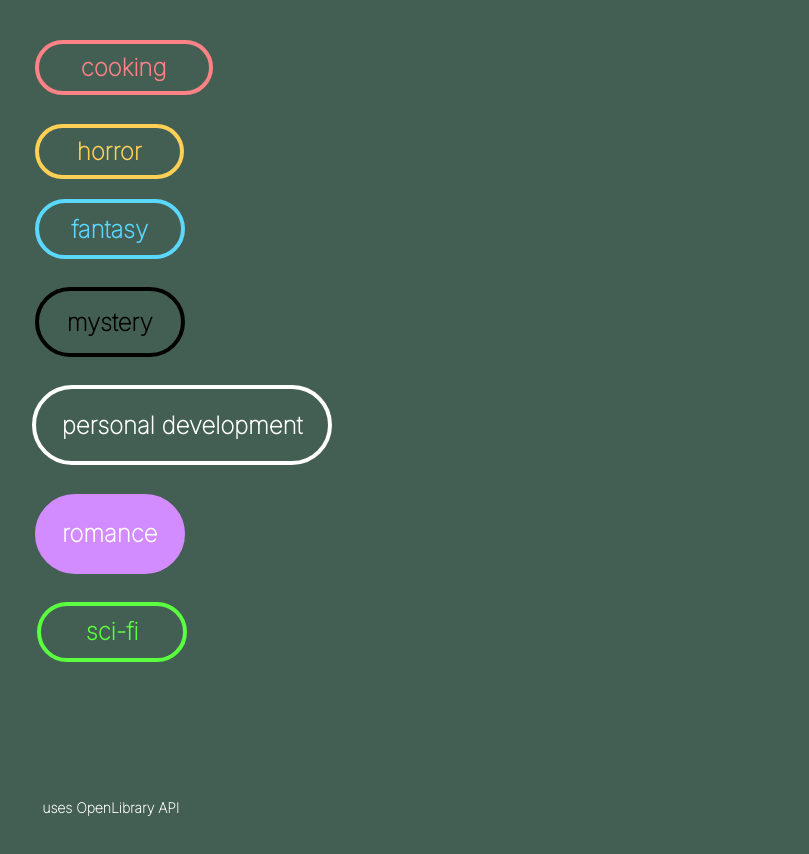
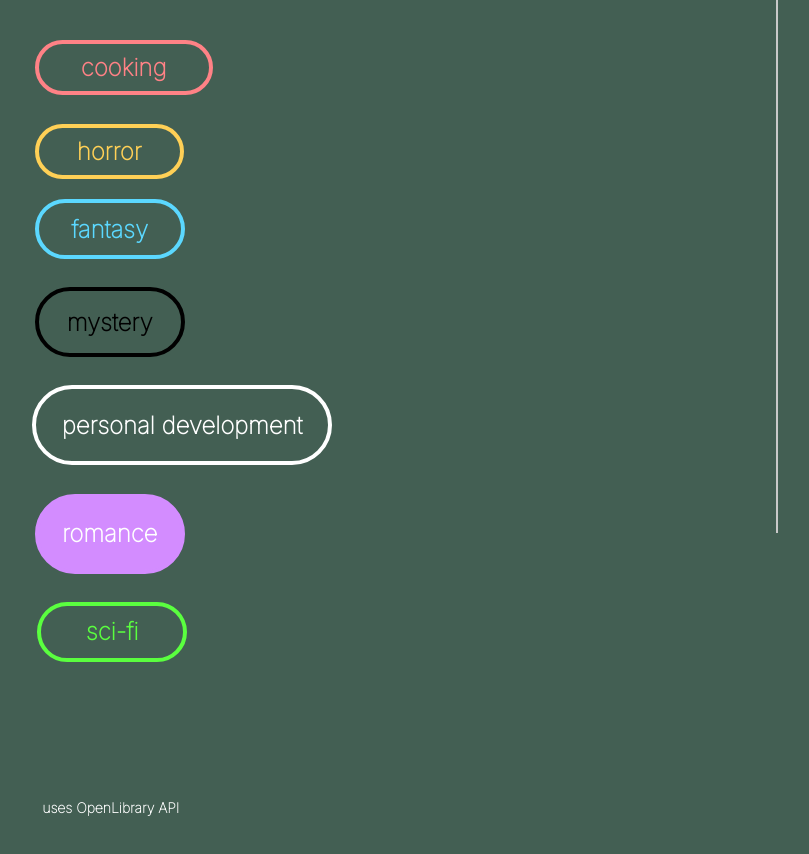
Before and after one commit to isverzh85/libraryProject, a React (Create React App) app: page / in a window 1280 px wide. Shown: the top 854 px of the page, without its empty margins (11-820 px from the left). Built offline with nearby package versions, Linux system fonts and the light colour scheme.

Commit message:
css work in progress

```diff
--- a/src/Layout/SidePanel/Nav/Nav.js
+++ b/src/Layout/SidePanel/Nav/Nav.js
@@ -29,6 +29,7 @@ console.log(bookLists)
 
  return (
          <div className={styles.list}>
+
             <nav className={styles.listButtons}>
                <button type="button" className={styles.navListItem1} onClick={() => getBookData('cooking')}>cooking</button>
                <button type="button" className={styles.navListItem2} onClick={() => getBookData('horror')}>horror</button>
@@ -41,7 +42,7 @@ console.log(bookLists)
                <div className={styles.text}>uses OpenLibrary API</div>
 
             </nav>
-
+            <div className={styles.line}></div>
             <div className={styles.listBook}>
               {bookLists?.length > 0 && bookLists?.map((book => {
                const year = book.first_publish_year
--- a/src/Layout/SidePanel/Nav/styles.module.scss
+++ b/src/Layout/SidePanel/Nav/styles.module.scss
@@ -136,6 +136,7 @@
     line-height: 24px;
     margin-left:40%;
     margin-bottom: 3%;
+    text-align:justify;
 }
 
 .author{
@@ -147,6 +148,7 @@
     color: #FFFFFF;
     margin-left:45%;
     margin-bottom: 3%;
+    text-align: initial;
 }
 
 .cover{
@@ -181,3 +183,11 @@
     color: #FFFFFF;
     margin: 12% 13%;
 }
+
+.line{
+    border: 1px solid #C9C9C9;
+    width: 1024px;
+    height: 0px;
+    color: #C9C9C9;
+    transform: rotate(90deg);
+}
```
